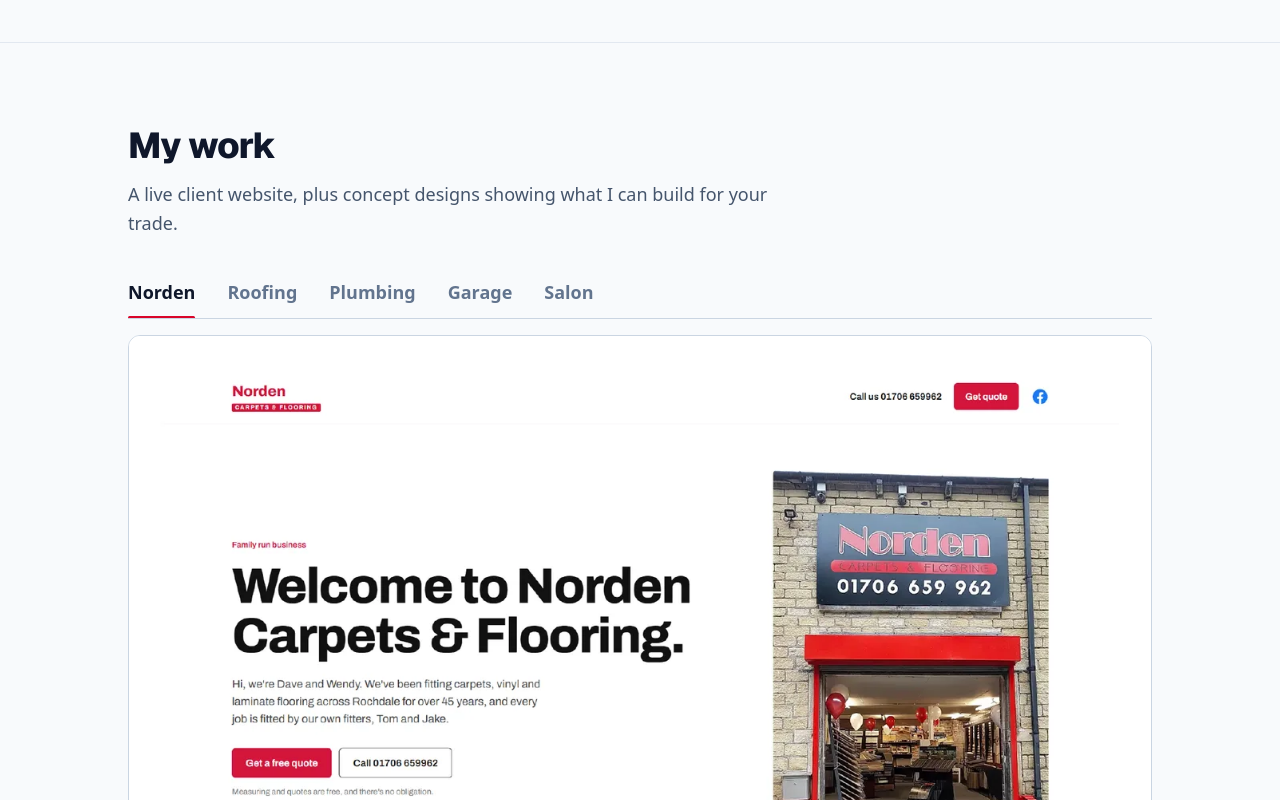
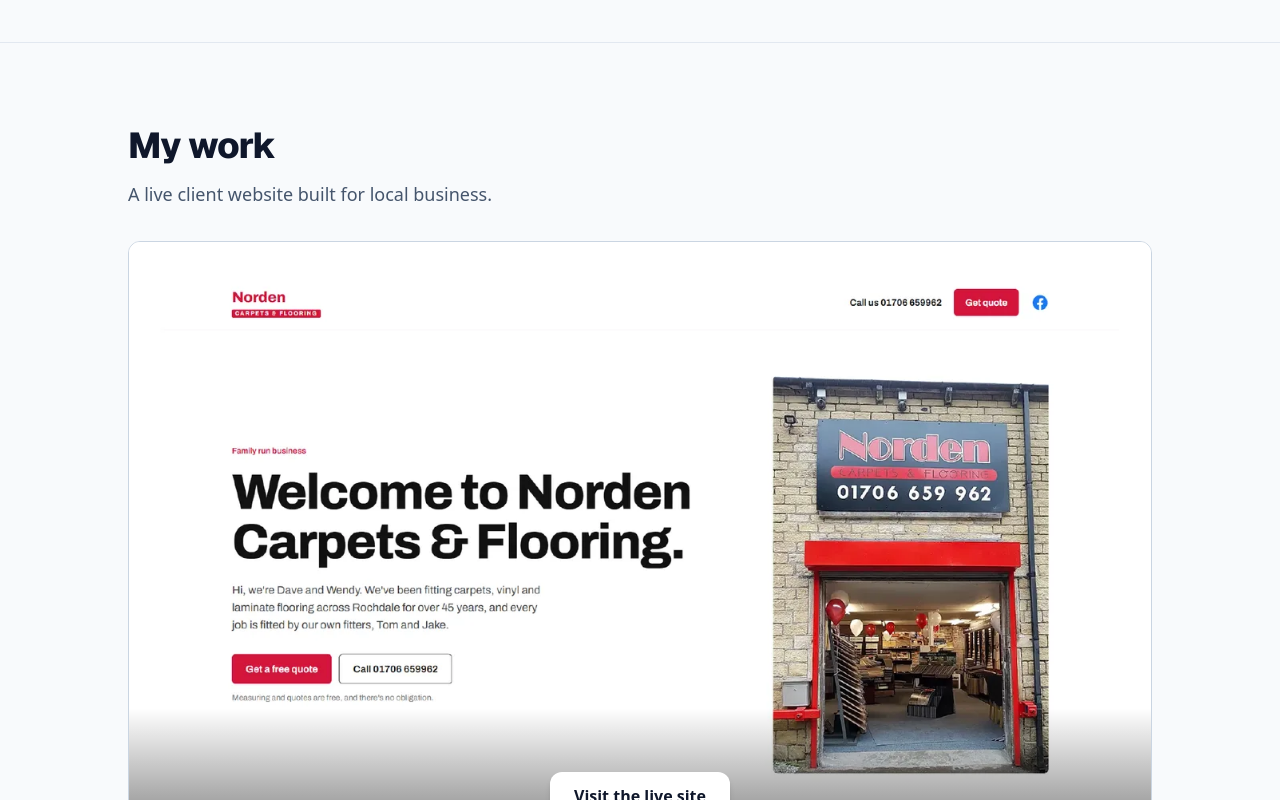
Before and after one commit to stokie2605/dean-wilshaw-web-development, a React (Vite) app: page / in a window 1280 px wide. Shown: the part 1580-2380 px from the top of the page. Built offline with nearby package versions, Linux system fonts and the light colour scheme.

Commit message:
Remove concept designs and feature Norden Carpets as live client work

```diff
--- a/src/App.tsx
+++ b/src/App.tsx
@@ -63,7 +63,7 @@ export default function App() {
         {/* 2. What you get */}
         <DeliverablesSection />
 
-        {/* 3. My work: client site and concept designs */}
+        {/* 3. My work: client site */}
         <DemosSection />
 
         {/* 4. Web apps */}
--- a/src/components/HomeSections.tsx
+++ b/src/components/HomeSections.tsx
@@ -79,50 +79,7 @@ const DEMOS: DemoEntry[] = [
     embed: false,
     desktopPreview: '/demos/norden-desktop.webp',
   },
-  {
-    id: 'roofing',
-    builtFor: 'For a roofer who wants leak and storm damage jobs coming in.',
-    features: ['Tap the house to show where the leak is', 'Leak report form marked by urgency', 'Emergency call button on every screen'],
-    tab: 'Roofing',
-    name: 'Etruria Roofing',
-    text: 'Roofing website where customers tap the house to show where the leak is.',
-    url: '/concepts/roofing/',
-    kind: 'concept',
-    preview: '/demos/roofing.webp',
-  },
-  {
-    id: 'plumbing',
-    builtFor: 'For a plumber or heating engineer handling urgent callouts.',
-    features: ['Pick the problem and get safety steps instantly', 'Callout request goes straight to the phone', 'Gas emergency number shown when it matters'],
-    tab: 'Plumbing',
-    name: 'Kiln Plumbing',
-    text: 'Plumbing and heating website that tells customers what to do right now.',
-    url: '/concepts/plumbing/',
-    kind: 'concept',
-    preview: '/demos/plumbing.webp',
-  },
-  {
-    id: 'garage',
-    builtFor: 'For an independent garage that wants its diary filled.',
-    features: ['Enter the reg and book in under a minute', 'Pick MOT, service or repair and a day', 'Prices and opening hours shown up front'],
-    tab: 'Garage',
-    name: 'Longport Motors',
-    text: 'Garage website with number plate booking.',
-    url: '/concepts/garage/',
-    kind: 'concept',
-    preview: '/demos/garage.webp',
-  },
-  {
-    id: 'salon',
-    builtFor: 'For a salon or barber that wants fewer missed bookings.',
-    features: ['Treatment menu styled like a station departure board', 'Tap a treatment to add it to a booking ticket', 'Team and opening times in one place'],
-    tab: 'Salon',
-    name: 'Platform Hair',
-    text: 'Salon and barber website with a treatment menu and booking ticket.',
-    url: '/concepts/salon/',
-    kind: 'concept',
-    preview: '/demos/salon.webp',
-  },
+
 ];
 
 type Demo = DemoEntry;
@@ -338,10 +295,11 @@ export const DemosSection: React.FC = () => {
           My work
         </h2>
         <p className="mt-3 text-base sm:text-lg text-slate-600 dark:text-zinc-400 leading-relaxed max-w-2xl">
-          A live client website, plus concept designs showing what I can build for your trade.
+          A live client website built for local business.
         </p>
 
         {/* Segmented switcher */}
+        {DEMOS.length > 1 && (
           <div
             role="tablist"
             aria-label="Choose an example"
@@ -375,9 +333,15 @@ export const DemosSection: React.FC = () => {
               );
             })}
           </div>
+        )}
 
         {/* Stage */}
-        <div id="demo-panel" role="tabpanel" aria-labelledby={`demo-tab-${active.id}`} className="mt-4">
+        <div
+          id="demo-panel"
+          role="region"
+          aria-labelledby={DEMOS.length > 1 ? `demo-tab-${active.id}` : 'demos-heading'}
+          className={DEMOS.length > 1 ? 'mt-4' : 'mt-8'}
+        >
           {isMobile ? (
             <button
               ref={previewRef}
@@ -454,24 +418,24 @@ export const DemosSection: React.FC = () => {
             </a>
           </div>
 
-          {/* Invite: turn a concept into their own site */}
+          {/* Invite: enquire about building a site */}
           <div className="mt-8 flex flex-col sm:flex-row sm:items-center sm:justify-between gap-4 rounded-xl border border-slate-300 dark:border-white/[0.14] bg-white dark:bg-white/[0.03] p-5 sm:p-6">
             <div>
-              <p className="text-lg font-bold text-slate-900 dark:text-white">Like one of these?</p>
+              <p className="text-lg font-bold text-slate-900 dark:text-white">Want a website like this?</p>
               <p className="mt-1 text-base text-slate-600 dark:text-zinc-400">
-                I'll build it around your business, your photos and your area.
+                I will build it around your business, your photos and your area.
               </p>
             </div>
             <a
               href={`https://wa.me/447348733365?text=${encodeURIComponent(
-                `Hi Dean, I like the ${active.tab} example on your website. Could you build something like it for my business?`
+                'Hi Dean, I saw your work for Norden Carpets on your website. Could you build something like it for my business?'
               )}`}
               target="_blank"
               rel="noopener noreferrer"
               className="shrink-0 inline-flex items-center justify-center gap-2 min-h-[48px] px-6 rounded-xl bg-[#25D366] hover:bg-[#20bd5a] text-black font-bold text-base whitespace-nowrap transition-colors"
             >
               <MessageSquare className="w-4 h-4 fill-black" aria-hidden="true" />
-              <span>Ask about this on WhatsApp</span>
+              <span>Ask on WhatsApp</span>
             </a>
           </div>
         </div>
```
Lines whose indentation alone changed are shown as unchanged.
